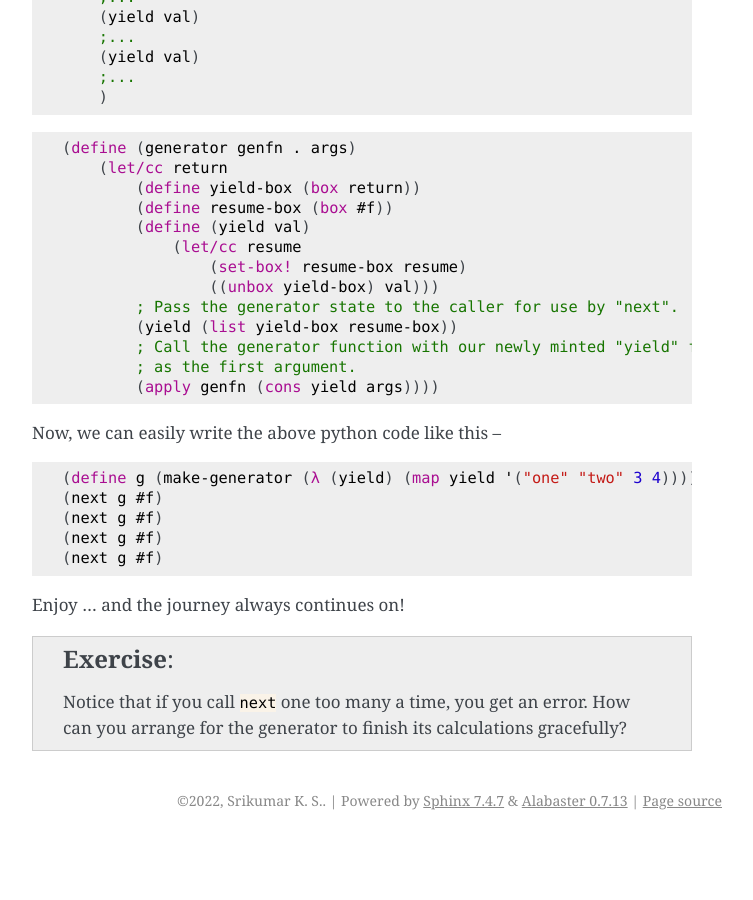
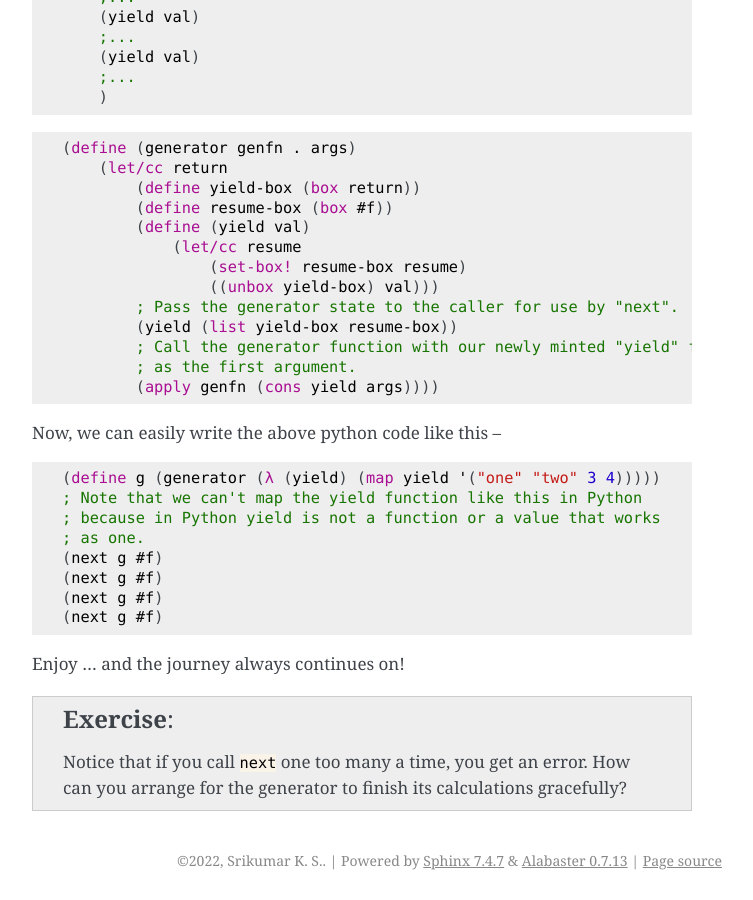
Before and after one commit to kreauniv/comp308, a Sphinx documentation site: the page built from source/generators.rst, in a window 1280 px wide and 900 px high, scrolled down 5640 px. Shown: the whole window, without its empty margins (388-1141 px from the left). Built offline with Sphinx 7.4.7, drawn with Linux system fonts in a browser that asks for light colours; before the commit the page ends 6480 px from its top, so only the background shows below that.

Commit message:
Tweak generators.rst

```diff
--- a/source/generators.rst
+++ b/source/generators.rst
@@ -303,7 +303,10 @@ Now, we can easily write the above python code like this --
 
 .. code-block:: racket
 
-    (define g (make-generator (λ (yield) (map yield '("one" "two" 3 4)))))
+    (define g (generator (λ (yield) (map yield '("one" "two" 3 4)))))
+    ; Note that we can't map the yield function like this in Python
+    ; because in Python yield is not a function or a value that works
+    ; as one.
     (next g #f)
     (next g #f)
     (next g #f)
```
